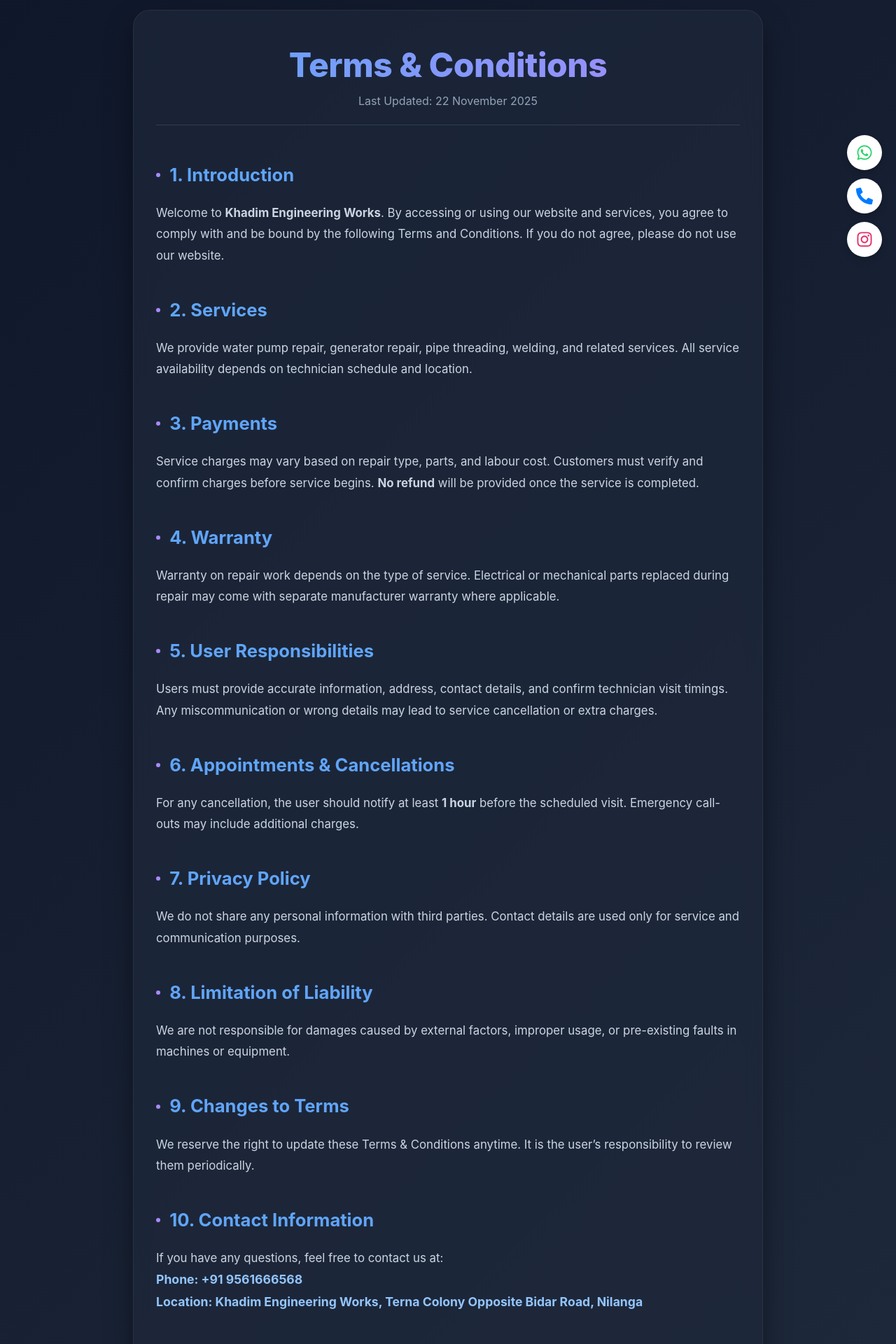
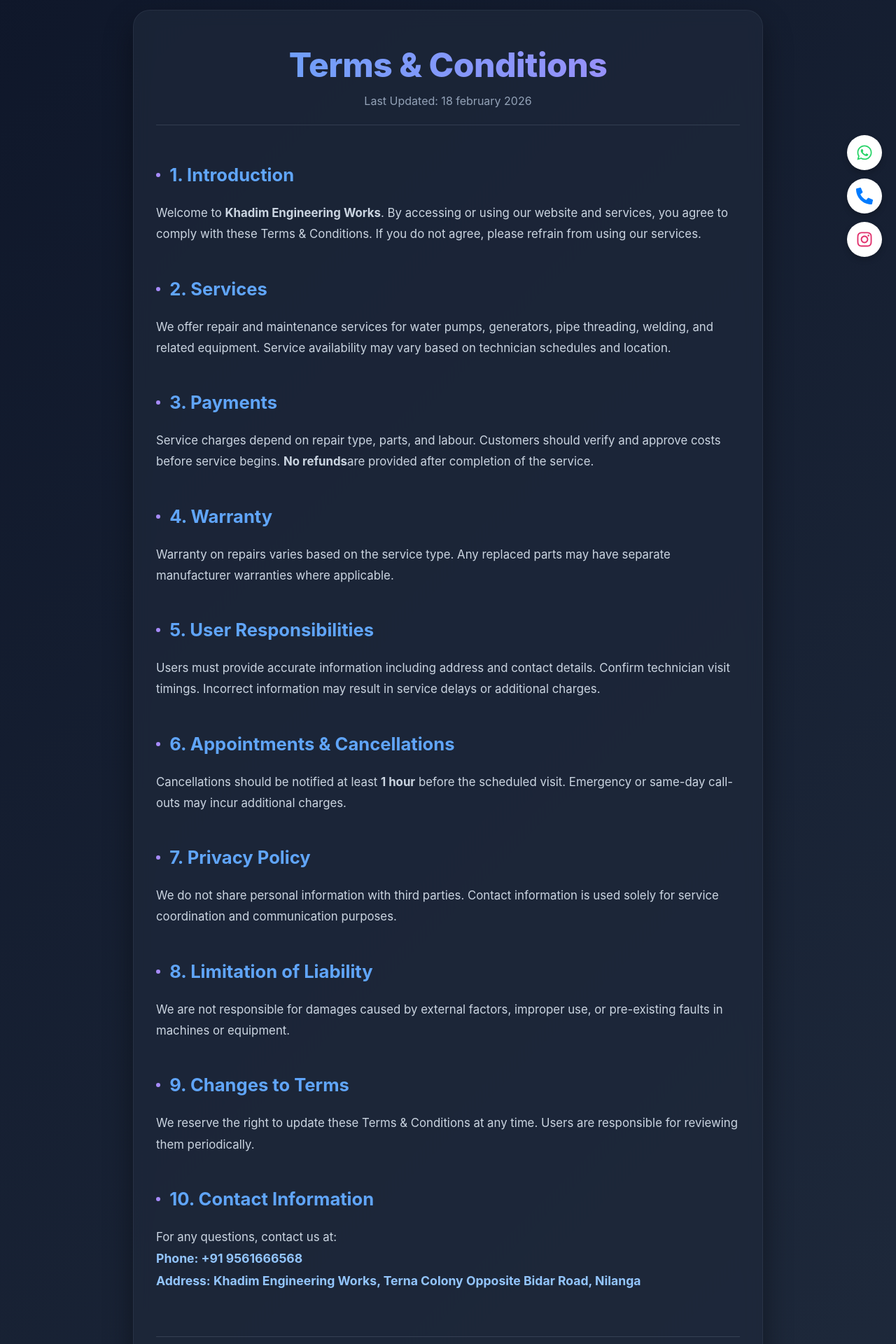
Before and after one commit to khadimtaher/khadimmachinery, a React (Vite) app: page /terms in a window 1280 px wide. Shown: the part 120-2040 px from the top of the page at 70% size. Built offline with nearby package versions, Linux system fonts and the light colour scheme; a web font is replaced by a local one.

Commit message:
update the FAQs

```diff
--- a/src/Pages/Generator/Generator.jsx
+++ b/src/Pages/Generator/Generator.jsx
@@ -292,8 +292,8 @@
               { q: "Do you repair all brands?", a: "Yes — Kirloskar, Cummins, Honda, Mahindra, etc." },
               { q: "Cost of 5 KVA rewinding?", a: "₹8000–₹15000 based on damage." },
               { q: "Do you offer AMC?", a: "Yes! Quarterly & half-yearly plans." },
-              { q: "Emergency service?", a: "24/7 on-call technician." },
-              { q: "Warranty?", a: "3–12 months on repair & parts." }
+              { q: "Can I contact you for emergency repair?", a: "Yes, you can call or message us directly for urgent repair services." },
+              { q: "What if my motor/generator develops a fault after repair?", a: "Our team can inspect and repair it again. Charges will apply depending on the issue." }
             ].map((faq, i) => (
               <details key={i} className={styles.faqItem}>
                 <summary className={styles.faqSummary}>
--- a/src/Pages/Home/Home.jsx
+++ b/src/Pages/Home/Home.jsx
@@ -165,7 +165,7 @@
   image: mainImg,
   title: "Innovating Solutions for Every Motor",
   desc: `Expert Repair, Rewinding & Maintenance
-Motors • Pumps • Generators • Engines & More`
+         Motors • Pumps • Generators • Engines & More`
 },
   {
     image: pumpbanner,
--- a/src/Pages/HomeMotors/HomeMotors.jsx
+++ b/src/Pages/HomeMotors/HomeMotors.jsx
@@ -215,12 +215,13 @@
           <h2 className={styles.sectionTitle}>Frequently Asked Questions</h2>
           <div className={styles.faqGrid}>
             {[
-              { q: "How long does home pump repair take?", a: "Usually 4–24 hours. Same-day service available." },
-              { q: "Do you repair all home pump brands?", a: "Yes — Crompton, Kirloskar, V-Guard, Usha, Havells, etc." },
+              { q: "How long does home pump repair take?", a: "Repairs are usually completed within 4–24 hours. Same-day or next-day service is available depending on the issue." },
+              { q: "Which home pump brands do you repair?", a: "We repair all major domestic pump brands, including Crompton, Kirloskar, V-Guard, Usha, Havells, and others." },
               { q: "Cost of 0.5 HP rewinding?", a: "₹1200–₹2200 depending on damage." },
-              { q: "Do you come to home?", a: "Yes! Free visit within 10 km." },
-              { q: "How to prevent pump burn?", a: "Use stabilizer, avoid dry run, clean filter." },
-              { q: "Warranty?", a: "3–6 months on repair, 1 month on parts." }
+              { q: "Do you provide home visits?", a: "Yes! Our technicians can visit your home to inspect and repair the pump. Charges apply based on distance and service required."},
+              { q: "How can I prevent my pump from burning out?", a: "Use a stabilizer to maintain voltage, avoid running the pump dry, and keep the filters clean."},
+              { q: "What if the pump develops a fault again?", a: "Our team can inspect and repair it again. Charges may apply depending on the type of issue." }
+
             ].map((faq, i) => (
               <details key={i} className={styles.faqItem}>
                 <summary className={styles.faqSummary}>
--- a/src/Pages/PrivacyPolicy/PrivacyPolicy.jsx
+++ b/src/Pages/PrivacyPolicy/PrivacyPolicy.jsx
@@ -7,7 +7,7 @@
       <div className={styles.container}>
         <div className={styles.header}>
           <h1 className={styles.title}>Privacy Policy</h1>
-          <p className={styles.lastUpdated}>Last Updated: 22 November 2025</p>
+          <p className={styles.lastUpdated}>Last Updated: 18 february 2026</p>
         </div>
 
         <div className={styles.content}>
--- a/src/Pages/Terms/Terms.jsx
+++ b/src/Pages/Terms/Terms.jsx
@@ -8,100 +8,101 @@
         {/* Banner/Header */}
         <div className={style.header}>
           <h1 className={style.title}>Terms & Conditions</h1>
-          <p className={style.lastUpdated}>Last Updated: 22 November 2025</p>
+          <p className={style.lastUpdated}>Last Updated: 18 february 2026</p>
         </div>
 
         {/* Main Content */}
         <div className={style.content}>
+
           <section className={style.section}>
             <h2 className={style.sectionTitle}>1. Introduction</h2>
             <p className={style.text}>
               Welcome to <strong>Khadim Engineering Works</strong>. By accessing or using our
-              website and services, you agree to comply with and be bound by the
-              following Terms and Conditions. If you do not agree, please do not
-              use our website.
+              website and services, you agree to comply with these Terms & Conditions.
+              If you do not agree, please refrain from using our services.
             </p>
           </section>
 
           <section className={style.section}>
             <h2 className={style.sectionTitle}>2. Services</h2>
             <p className={style.text}>
-              We provide water pump repair, generator repair, pipe threading,
-              welding, and related services. All service availability depends on
-              technician schedule and location.
+              We offer repair and maintenance services for water pumps, generators,
+              pipe threading, welding, and related equipment. Service availability
+              may vary based on technician schedules and location.
             </p>
           </section>
 
           <section className={style.section}>
             <h2 className={style.sectionTitle}>3. Payments</h2>
             <p className={style.text}>
-              Service charges may vary based on repair type, parts, and labour
-              cost. Customers must verify and confirm charges before service
-              begins. <strong>No refund</strong> will be provided once the service is completed.
+              Service charges depend on repair type, parts, and labour. Customers should
+              verify and approve costs before service begins. <strong>No refunds</strong>
+              are provided after completion of the service.
             </p>
           </section>
 
           <section className={style.section}>
             <h2 className={style.sectionTitle}>4. Warranty</h2>
             <p className={style.text}>
-              Warranty on repair work depends on the type of service. Electrical
-              or mechanical parts replaced during repair may come with separate
-              manufacturer warranty where applicable.
+              Warranty on repairs varies based on the service type. Any replaced parts may
+              have separate manufacturer warranties where applicable.
             </p>
           </section>
 
           <section className={style.section}>
             <h2 className={style.sectionTitle}>5. User Responsibilities</h2>
             <p className={style.text}>
-              Users must provide accurate information, address, contact details,
-              and confirm technician visit timings. Any miscommunication or wrong
-              details may lead to service cancellation or extra charges.
+              Users must provide accurate information including address and contact details.
+              Confirm technician visit timings. Incorrect information may result in service
+              delays or additional charges.
             </p>
           </section>
 
           <section className={style.section}>
             <h2 className={style.sectionTitle}>6. Appointments & Cancellations</h2>
             <p className={style.text}>
-              For any cancellation, the user should notify at least <strong>1 hour</strong> before
-              the scheduled visit. Emergency call-outs may include additional
-              charges.
+              Cancellations should be notified at least <strong>1 hour</strong> before the
+              scheduled visit. Emergency or same-day call-outs may incur additional charges.
             </p>
           </section>
 
           <section className={style.section}>
             <h2 className={style.sectionTitle}>7. Privacy Policy</h2>
             <p className={style.text}>
-              We do not share any personal information with third parties. Contact
-              details are used only for service and communication purposes.
+              We do not share personal information with third parties. Contact information
+              is used solely for service coordination and communication purposes.
             </p>
           </section>
 
           <section className={style.section}>
             <h2 className={style.sectionTitle}>8. Limitation of Liability</h2>
             <p className={style.text}>
-              We are not responsible for damages caused by external factors,
-              improper usage, or pre-existing faults in machines or equipment.
+              We are not responsible for damages caused by external factors, improper use,
+              or pre-existing faults in machines or equipment.
             </p>
           </section>
 
           <section className={style.section}>
             <h2 className={style.sectionTitle}>9. Changes to Terms</h2>
             <p className={style.text}>
-              We reserve the right to update these Terms & Conditions anytime. It
-              is the user’s responsibility to review them periodically.
+              We reserve the right to update these Terms & Conditions at any time. Users
+              are responsible for reviewing them periodically.
             </p>
           </section>
 
           <section className={style.section}>
             <h2 className={style.sectionTitle}>10. Contact Information</h2>
             <p className={style.text}>
-              If you have any questions, feel free to contact us at:
+              For any questions, contact us at:
               <br />
               <strong className={style.highlight}>Phone: +91 9561666568</strong>
               <br />
-              <strong className={style.highlight}>Location: Khadim Engineering Works, Terna Colony Opposite Bidar Road, Nilanga</strong>
+              <strong className={style.highlight}>
+                Address: Khadim Engineering Works, Terna Colony Opposite Bidar Road, Nilanga
+              </strong>
             </p>
           </section>
+
         </div>
 
         <div className={style.footerNote}>
```
Also changed, not shown: src/Pages/Engine/Engine.jsx (+13 -11 lines), src/Pages/Monoblock/Monoblock.jsx (+7 -6 lines), src/Pages/Submersible/Submersible.jsx (+10 -9 lines).
